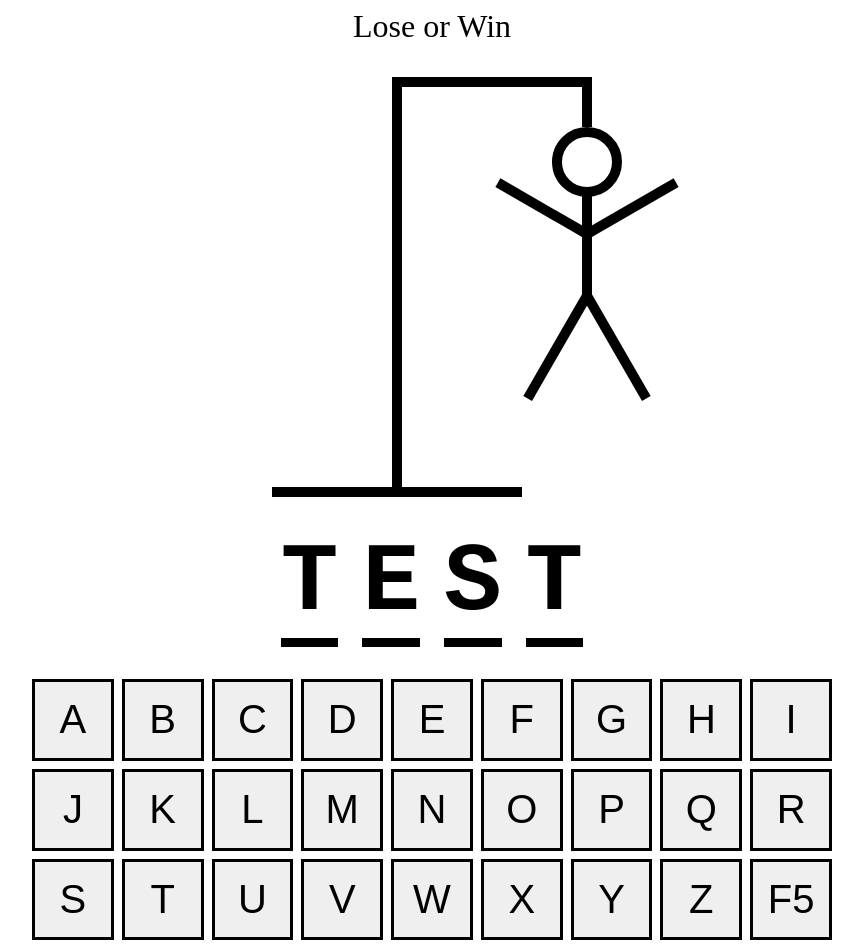
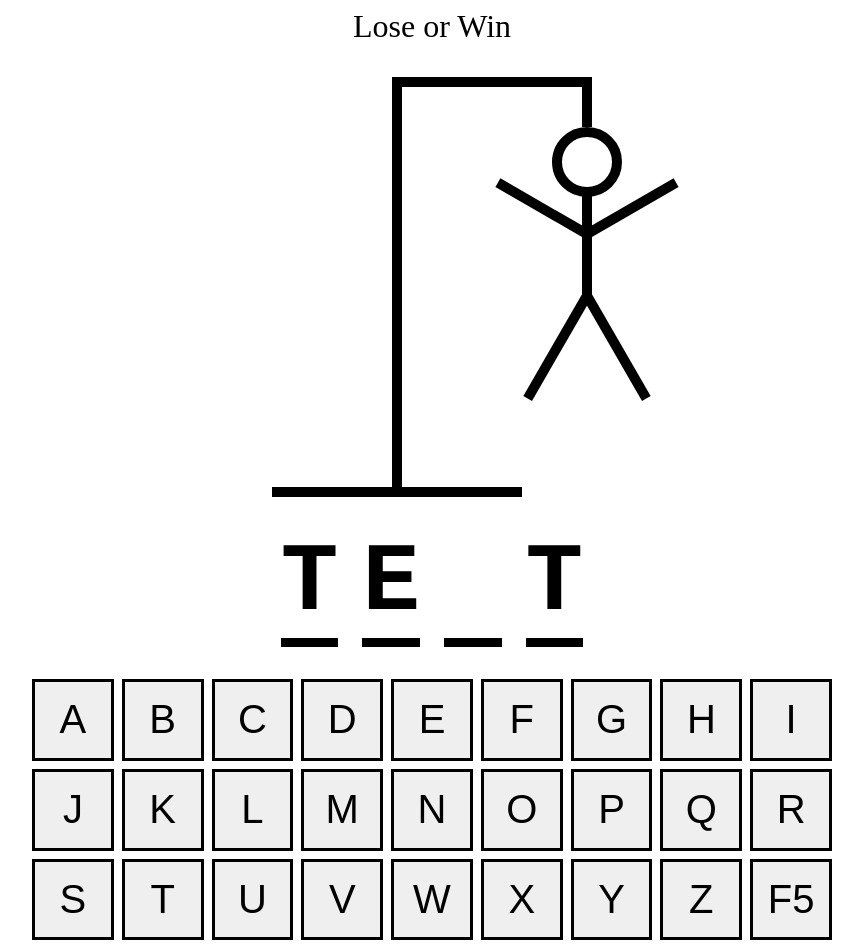
Before and after one commit to danangsw/hangman-react-ts, a React (Vite) app: page / in a window 1280 px wide. Shown: the whole page, without its empty margins (208-1071 px from the left). Built offline with nearby package versions, Linux system fonts and the light colour scheme; the HTML template or start-up script is replaced by a standard one.

Commit message:
add more

```diff
--- a/src/component/HangmanWord.tsx
+++ b/src/component/HangmanWord.tsx
@@ -3,7 +3,10 @@ import { Component } from "react";
 class HangmanWord extends Component
 {
     words = 'test';
-    guessedLetters = ['e', 't', 's']
+    guessedLetters = ['e', 't', 'x'];
+    incorrectLetters = this.guessedLetters.filter(
+        letter => !this.words.includes(letter)
+    )
 
     render() {
         return (<div style={{
```
